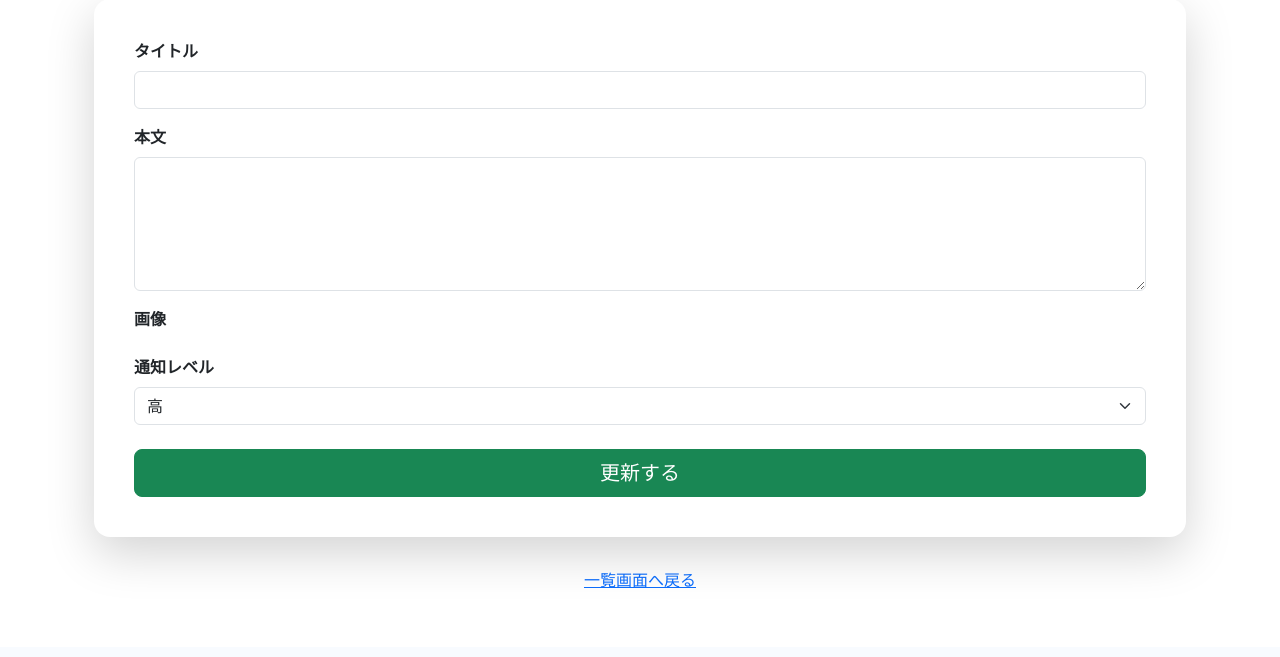
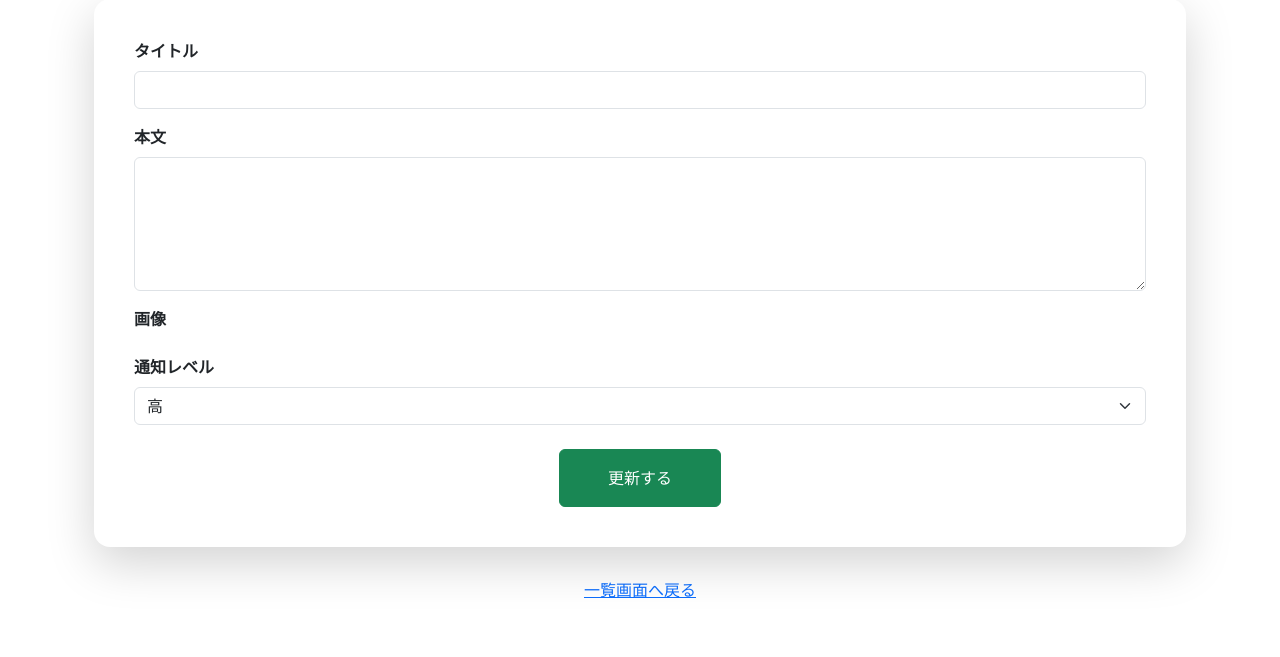
Before and after one commit to tech-mw/dev-exercises, a Django app: template 03_webapps/01-django-sns-priority-board/templates/update.html in a window 1280 px wide. Shown: the part 241-898 px from the top of the page. Before the commit the page ends 829 px from the top, so only its background shows below. Run offline with Django 4.2, Linux system fonts and the light colour scheme; the template is opened without the code that fills it, so the values that code supplies are empty; the visitor is signed in with stand-in values (Sample User, id 1).

Commit message:
更新画面ボタン微修正

```diff
--- a/03_webapps/01-django-sns-priority-board/templates/update.html
+++ b/03_webapps/01-django-sns-priority-board/templates/update.html
@@ -60,8 +60,8 @@
     </select>
   </div>
 
-  <div class="d-grid mt-4">
-    <button type="submit" class="btn btn-success btn-lg" value="update">更新する</button>
+  <div class="text-center mt-4">
+    <button type="submit" class="btn btn-success px-5 py-3" value="update">更新する</button>
   </div>
 </form>
 
```
Also changed, not shown: 03_webapps/01-django-sns-priority-board/images/update.png.
